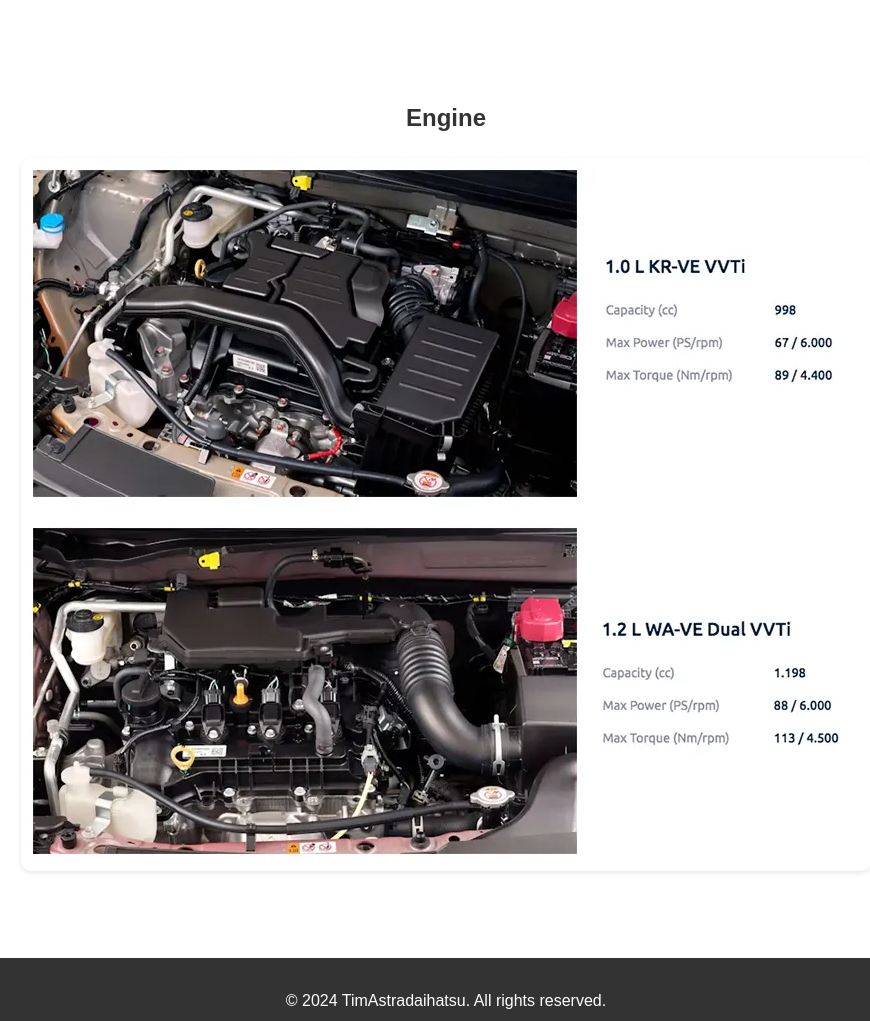
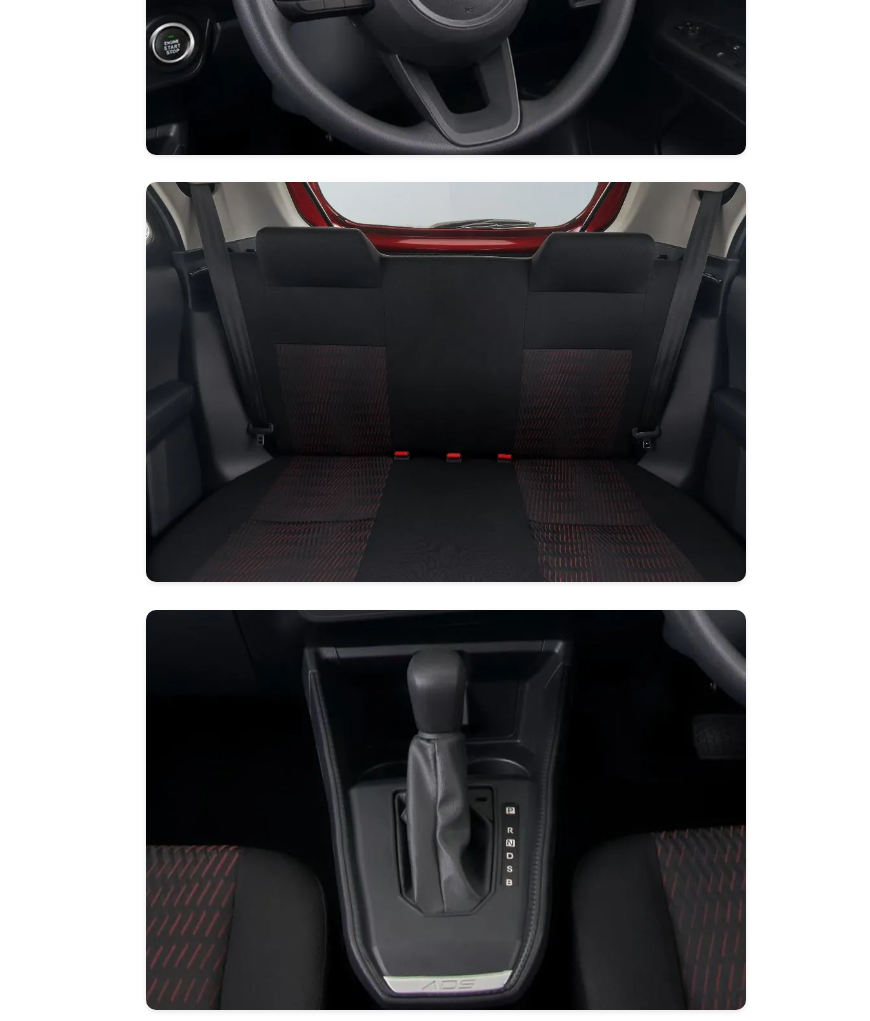
Before and after one commit to G4l1le30/copy-dari-abc-daihatsu, a plain HTML site: page ayla.html in a window 1280 px wide. Shown: the part 1640-2661 px from the top of the page, without its empty margins (194-1064 px from the left). Drawn offline with Linux system fonts and the light colour scheme.

Commit message:
lebih banyak

```diff
--- a/style.css
+++ b/style.css
@@ -424,18 +424,17 @@ footer {
 
 .interior-gallery {
     display: flex;
-    flex-wrap: wrap;
-    justify-content: center;
+    flex-direction: column;
+    align-items: center;
 }
 
 .interior-item {
-    flex: 1 1 300px;
-    margin: 20px;
-    text-align: center;
+    margin: 10px 0;
 }
 
 .interior-item img {
-    max-width: 100%;
+    width: 100%;
+    max-width: 600px; /* Adjust based on the desired maximum width */
     height: auto;
     border-radius: 10px;
     box-shadow: 0 2px 5px rgba(0, 0, 0, 0.1);
@@ -455,18 +454,17 @@ footer {
 
 .engine-gallery {
     display: flex;
-    flex-wrap: wrap;
-    justify-content: center;
+    flex-direction: column;
+    align-items: center;
 }
 
 .engine-item {
-    flex: 1 1 300px;
-    margin: 20px;
-    text-align: center;
+    margin: 10px 0;
 }
 
 .engine-item img {
-    max-width: 100%;
+    width: 100%;
+    max-width: 600px; /* Adjust based on the desired maximum width */
     height: auto;
     border-radius: 10px;
     box-shadow: 0 2px 5px rgba(0, 0, 0, 0.1);
@@ -479,9 +477,8 @@ footer {
 }
 
 @media (max-width: 768px) {
-    .interior-item,
-    .engine-item {
-        flex: 1 1 100%;
-        margin: 10px 0;
+    .interior-item img,
+    .engine-item img {
+        max-width: 100%;
     }
 }
```
